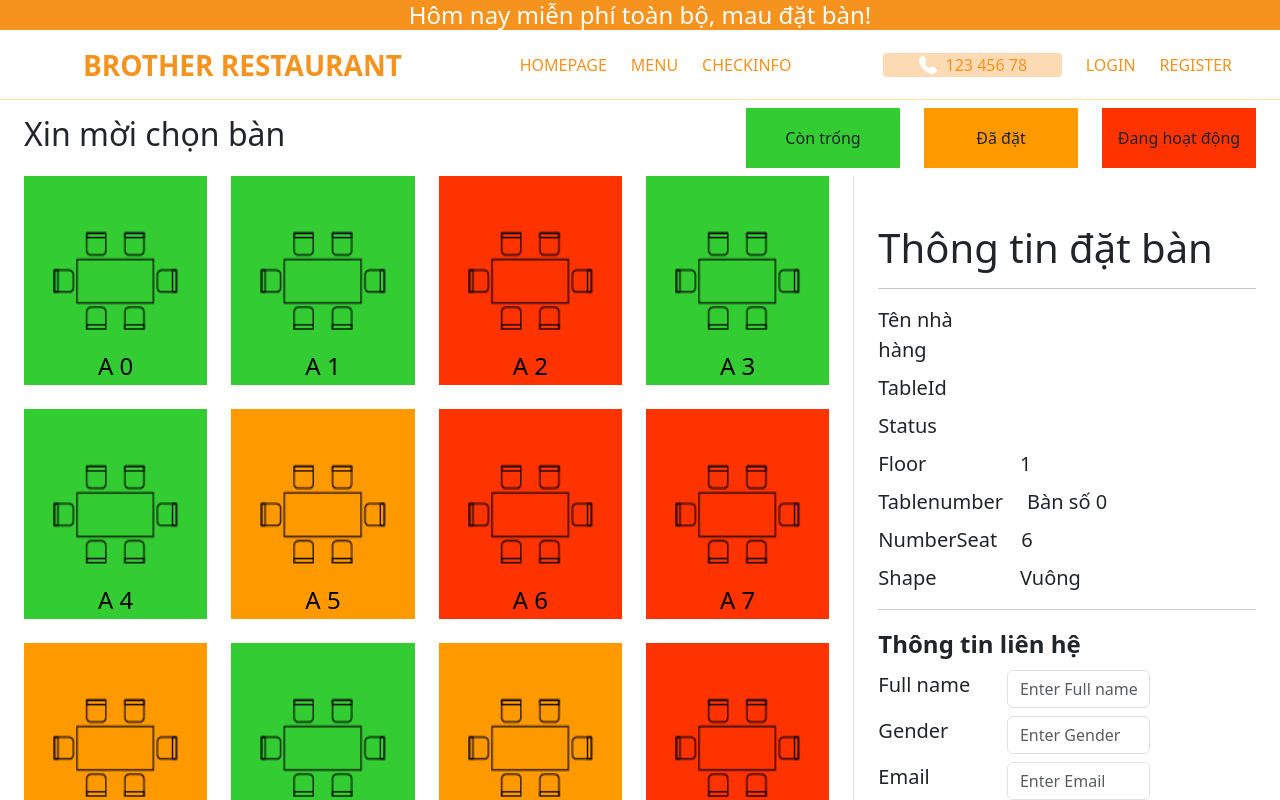
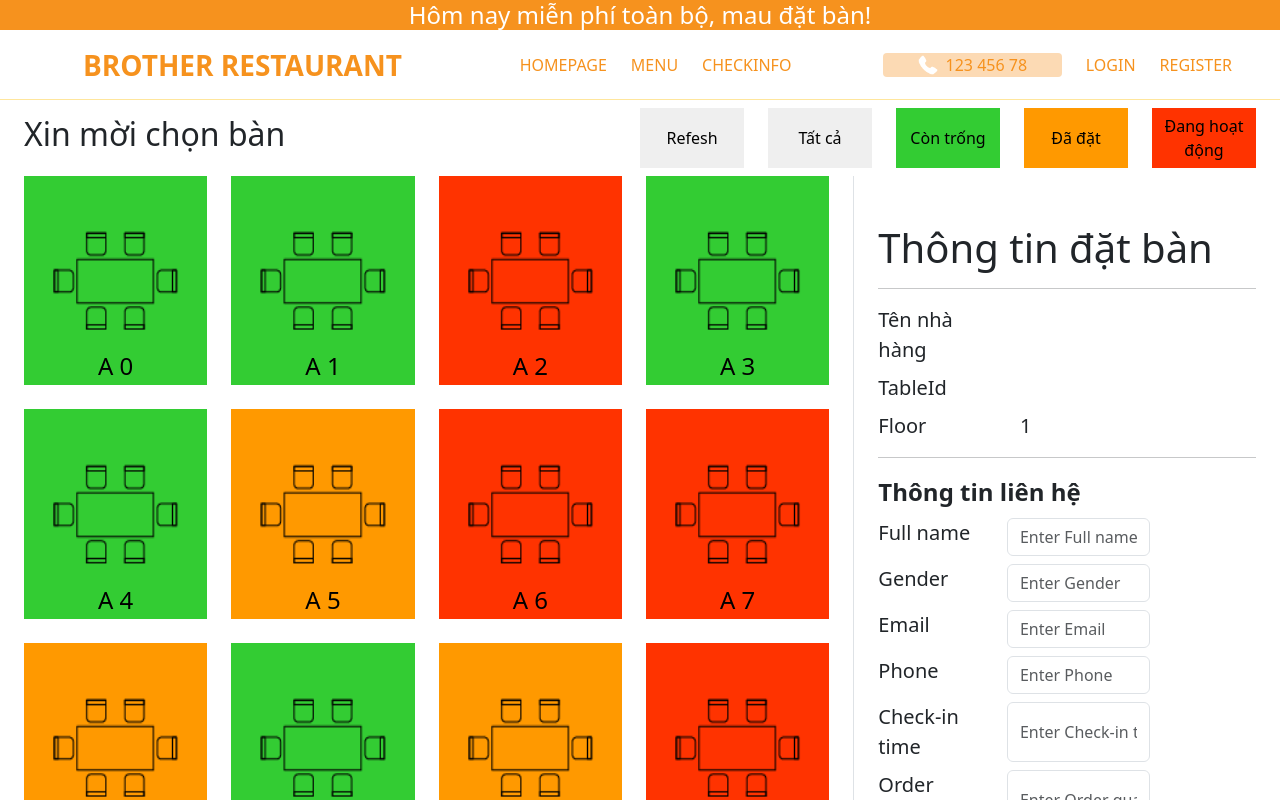
Before and after one commit to x-career18/n1-restaurant-fe, a React (Create React App) app: page /table in a window 1280 px wide. Built offline with nearby package versions, Linux system fonts and the light colour scheme.

Commit message:
sửa food

```diff
--- a/src/App.css
+++ b/src/App.css
@@ -104,7 +104,7 @@
 
 .modal-90 {
   width: 90%!important;
-  max-width: 1100px!important;
+  max-width: 90%!important;
   margin: auto;
 }
 
--- a/src/App.js
+++ b/src/App.js
@@ -4,9 +4,6 @@ import './App.css'
 import routes from "./routes/routes";
 import { Route, Routes } from "react-router-dom";
 import AppState from "./contexts/AppContext/AppState";
-import Main from "./components/Main";
-import MainLayout from "./components/MainLayout";
-import Footer from "./components/Footer";
 
 function App() {
   return (
--- a/src/contexts/AppContext/AppState.js
+++ b/src/contexts/AppContext/AppState.js
@@ -58,7 +58,7 @@ const AppState = ({ children }) => {
       const item = createFood({
         id: index,
         foodCode: index,
-        img : FOOD[0],
+        img: FOOD[0],
         foodName: "Sicilian",
         category: "Piza",
         description: "Ignite your taste buds with a fiery combination of spicy pepperoni, jalapeños, crushed red pepper flakes, and melted mozzarella cheese, delivering a kick with every bite.",
@@ -75,10 +75,26 @@ const AppState = ({ children }) => {
     setMenu(menu);
   }, []);
 
+  const refreshTableList = () => {
+    let newTableList = [
+      ...tableList,
+      createTable({
+        tableId: 5,
+        image: "/table/CN_6.png",
+        status: 1,
+        floor: '1',
+        tablenumber: "Bàn số 0",
+        numberSeat: "6",
+        shape: "Vuông"
+      })
+    ];
+    setTableList(newTableList);
+  };
+
   return (
     <AppContext.Provider
       value={{
-        tableList, setTableList,
+        tableList, setTableList, refreshTableList,
         selectList, setSelectList,
         reservation, setReservation,
         restaurants, setRestaurants,
--- a/src/modals/MenuModal.jsx
+++ b/src/modals/MenuModal.jsx
@@ -3,7 +3,7 @@ import Button from 'react-bootstrap/Button';
 import React from 'react'
 import Food from '../pages/food/Food';
 
-const MenuModal = ({ show, onHide , tableName}) => {
+const MenuModal = ({ show, onHide, tableName }) => {
     return (
         <Modal
             show={show}
@@ -20,7 +20,7 @@ const MenuModal = ({ show, onHide , tableName}) => {
             </Modal.Header>
             <Modal.Body>
                 {/* Hiển thị menu của nhà hàng */}
-                <Food showDesc={false}/>
+                <Food showDesc={false} />
             </Modal.Body>
             <Modal.Footer>
                 <Button onClick={onHide}>Close</Button>
--- a/src/modelUI/Table.jsx
+++ b/src/modelUI/Table.jsx
@@ -1,10 +1,6 @@
 export const Table = {
     tableId: "",
-    status: "",
     floor: '1',
-    tablenumber: "Bàn số 0",
-    numberSeat: "6",
-    shape: "Vuông"
 };
 
 export default Table;
--- a/src/pages/Table.jsx
+++ b/src/pages/Table.jsx
@@ -1,21 +1,30 @@
 import React, { useContext, useEffect, useState } from "react";
 import AppContext from "../contexts/AppContext/AppContext";
-import { useNavigate } from "react-router-dom";
 import { notification } from "antd";
 import Reservation from "./Reservation";
 
+const colorStatus = {
+  "1": "color-free",
+  "2": "color-reservation",
+  "3": "color-active",
+};
+
+const styleDefault = "ratio ratio-1x1 d-flex flex-column align-items-center justify-content-center fs-4";
+
+const borderSelect = {
+  true: "border-2",
+  false: "border-0"
+}
+
 const Table = () => {
-  const navigate = useNavigate();
-  const { tableList, selectList, setSelectList } = useContext(AppContext);
+  const { tableList, refreshTableList, selectList, setSelectList } = useContext(AppContext);
   const [mode, contextHolder] = notification.useNotification(); // success info warning error
+  const [filterList, setFilterList] = useState([]); // Lọc bàn theo yêu cầu (trống, đã đặt, đang hoạt động)
+  const [modeFilter, setModeFilter] = useState("All"); // Lọc bàn theo yêu cầu (trống, đã đặt, đang hoạt động)
 
-  const handleNext = () => {
-    if (selectList.length === 0) {
-      openNotificationWithIcon("error", "Bạn phải chọn ít nhất 1 bàn.!");
-      return;
-    }
-    navigate("/reservation");
-  };
+  useEffect(() => {
+    filterStatusTable(modeFilter);
+  }, [tableList]);
 
   const handleChooseTable = (table) => {
     // Kiểm tra trạng thái bàn
@@ -27,12 +36,12 @@ const Table = () => {
       return;
     }
     // Thêm/xóa bàn vào danh sách đang chọn
-    const filterList = selectList.filter((item) => item !== table.tableId);
+    const newSelectList = selectList.filter((item) => item !== table.tableId);
     let newListSelect = [];
-    if (filterList.length === selectList.length) {
+    if (newSelectList.length === selectList.length) {
       newListSelect = [...selectList, table.tableId];
     } else {
-      newListSelect = filterList;
+      newListSelect = newSelectList;
     }
     setSelectList(newListSelect);
   };
@@ -44,50 +53,81 @@ const Table = () => {
     });
   };
 
+  const filterStatusTable = (status) => {
+    let newList = [];
+    if (status === "empty") {
+      newList = tableList.filter((e) => e.status === 1);
+    } else if (status === "booked") {
+      newList = tableList.filter((e) => e.status === 2);
+    } else if (status === "active") {
+      newList = tableList.filter((e) => e.status === 3);
+    } else {
+      newList = tableList;
+    }
+    setModeFilter(status)
+    setFilterList(newList);
+  }
+
   return (
-    <div>
+    <div className="my-layout">
       {contextHolder}
       {/* Header của trang table */}
-      <div className="mt-2 row mx-0 px-4 height-60" >
-        <div className="col my-center-vertiacal">
+      <div className="mt-2 row mx-0 px-4 my-header">
+        <div className="col my-center-vertiacal height-60">
           <h2>Xin mời chọn bàn</h2>
         </div>
 
         <div className="col my-center-vertiacal gap-4 justify-content-end">
-          <div className="color-free h-100 w-25 d-flex align-items-center justify-content-center">
+          <button
+            type="button"
+            className="grey h-100 w-25 d-flex align-items-center justify-content-center border-0"
+            onClick={() => refreshTableList()}
+          >
+            Refesh
+          </button>
+          <button
+            type="button"
+            className="grey h-100 w-25 d-flex align-items-center justify-content-center border-0"
+            onClick={() => filterStatusTable("All")}
+          >
+            Tất cả
+          </button>
+          <button
+            type="button"
+            className="color-free h-100 w-25 d-flex align-items-center justify-content-center border-0"
+            onClick={() => filterStatusTable("empty")}
+          >
             Còn trống
-          </div>
-          <div className="color-reservation h-100 w-25 d-flex align-items-center justify-content-center">
+          </button>
+          <button
+            type="button"
+            className="color-reservation h-100 w-25 d-flex align-items-center justify-content-center border-0"
+            onClick={() => filterStatusTable("booked")}
+          >
             Đã đặt
-          </div>
-          <div className="color-active h-100 w-25 d-flex align-items-center justify-content-center">
+          </button>
+          <button
+            type="button"
+            className="color-active h-100 w-25 d-flex align-items-center justify-content-center border-0"
+            onClick={() => filterStatusTable("active")}
+          >
             Đang hoạt động
-          </div>
+          </button>
         </div>
       </div>
 
       {/* Body của trang table */}
-      <div className="row mt-2 mx-0">
+      <div className="my-content">
+        <div className="row pt-2 mx-0 h-100">
           {/* Phần trái */}
-        <div className="col">
-          <div className="row row-cols-4 mx-0">
-            {tableList.map((item, index) => {
-              const styleDefault =
-                "ratio ratio-1x1 d-flex flex-column align-items-center justify-content-center fs-4";
-              const styleStatus =
-                item.status === 1
-                  ? "color-free"
-                  : item.status === 2
-                    ? "color-reservation"
-                    : "color-active";
-              const stylesSelect = selectList.includes(item.tableId)
-                ? `border-2`
-                : `border-0`;
+          <div className="col h-100">
+            <div className="row row-cols-4 mx-0 h-100 overflow-auto">
+              {filterList.map((item, index) => {
                 return (
                   <div key={index} className="col pb-4">
                     <button
                       type="button"
-                    className={`${styleDefault} ${styleStatus} ${stylesSelect}`}
+                      className={`${styleDefault} ${colorStatus[item.status]} ${borderSelect[selectList.includes(item.tableId)]}`}
                       onClick={() => handleChooseTable(item)}
                     >
                       <img
@@ -111,6 +151,7 @@ const Table = () => {
           </div>
         </div>
       </div>
+    </div>
   );
 };
 
--- a/src/pages/food/Food.jsx
+++ b/src/pages/food/Food.jsx
@@ -36,7 +36,7 @@ const category = [
 ]
 
 
-const Food = ({ showDesc = true }) => {
+const Food = ({ showDesc = true, isModal = false }) => {
     const { foodOrder, setFoodOrder, menu } = useContext(AppContext);
     const [categoryActive, setCategoryActive] = useState("All");
 
```
Lines whose indentation alone changed are shown as unchanged.
